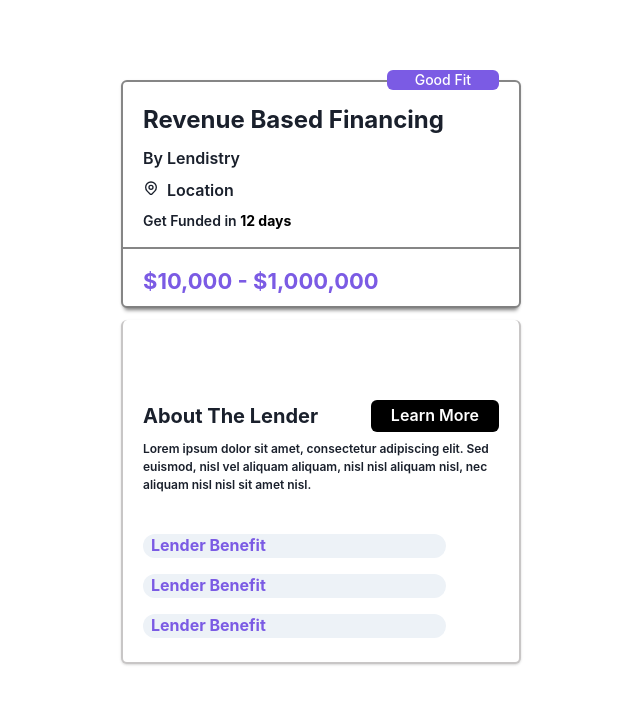
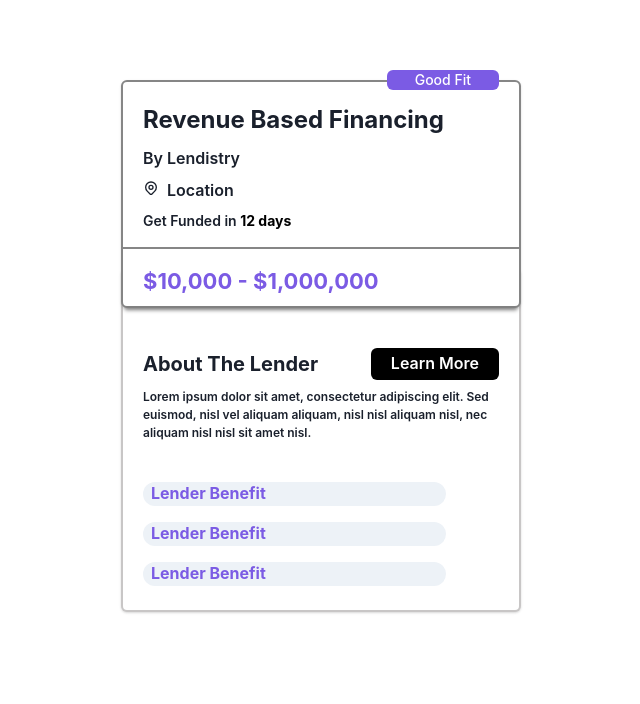
Before and after one commit to danilobatson/bags-interview-assessment, a Next.js app: page / in a window 1280 px wide. Shown: the top 704 px of the page, without its empty margins (319-959 px from the left). Built offline with nearby package versions, Linux system fonts and the light colour scheme.

Commit message:
complets UI, todo refactor

```diff
--- a/pages/index.tsx
+++ b/pages/index.tsx
@@ -67,7 +67,12 @@ const Home: NextPage = () => {
               variant='elevated'
               border='2px'
               borderColor='#868686'
-              style={{ width: '25rem', height: 'auto' }}
+              style={{
+                width: '25rem',
+                height: 'auto',
+                zIndex: 1,
+                backgroundColor: '#FFFFFF',
+              }}
             >
               <CardHeader pb={0}>
                 <Tag
@@ -87,7 +92,7 @@ const Home: NextPage = () => {
                 </Text>
               </CardHeader>
 
-              <CardBody p={0} className={styles.shadow}>
+              <CardBody p={0} className={styles.shadow} style={{ zIndex: 11 }}>
                 <Stack
                   divider={
                     <StackDivider borderColor='#868686' borderWidth={1} />
@@ -111,8 +116,9 @@ const Home: NextPage = () => {
                       </Highlight>
                     </Text>
                   </Box>
-                  <Box>
+                  <Box style={{ zIndex: 11 }}>
                     <Text
+                      style={{ zIndex: 11 }}
                       px={5}
                       pb={2}
                       fontWeight='700'
@@ -128,8 +134,14 @@ const Home: NextPage = () => {
             <Card
               border='2px'
               borderColor='#C8C6C6'
-              style={{ borderTop: 'none', width: '25rem', height: 'auto' }}
-              top='3'
+              style={{
+                borderTop: 'none',
+                width: '25rem',
+                height: 'auto',
+                zIndex: -1,
+                backgroundColor: '#FFFFFF',
+              }}
+              top='-10'
             >
               <CardHeader pt={20} pb={0}>
                 <HStack spacing={6} direction='row'>
```
